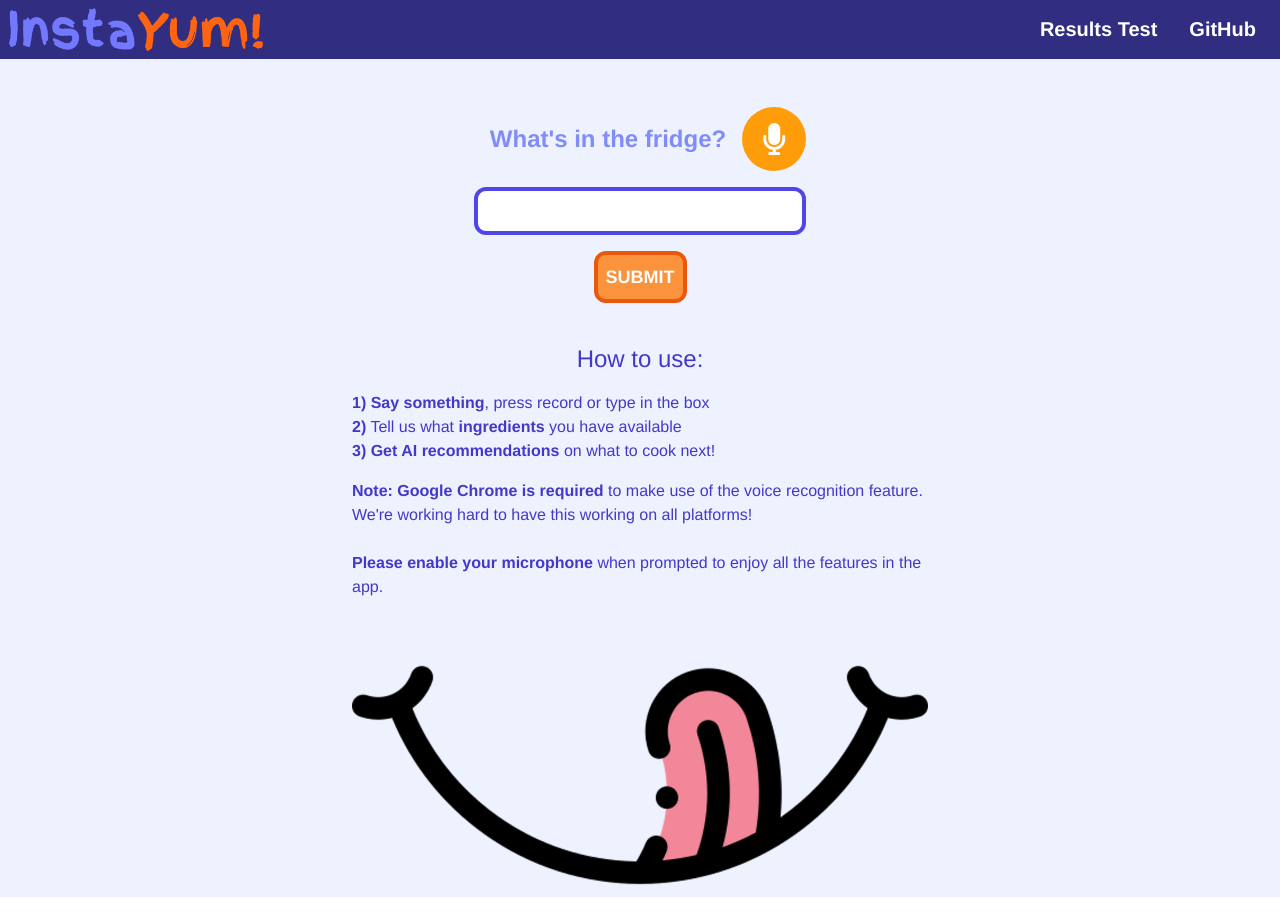
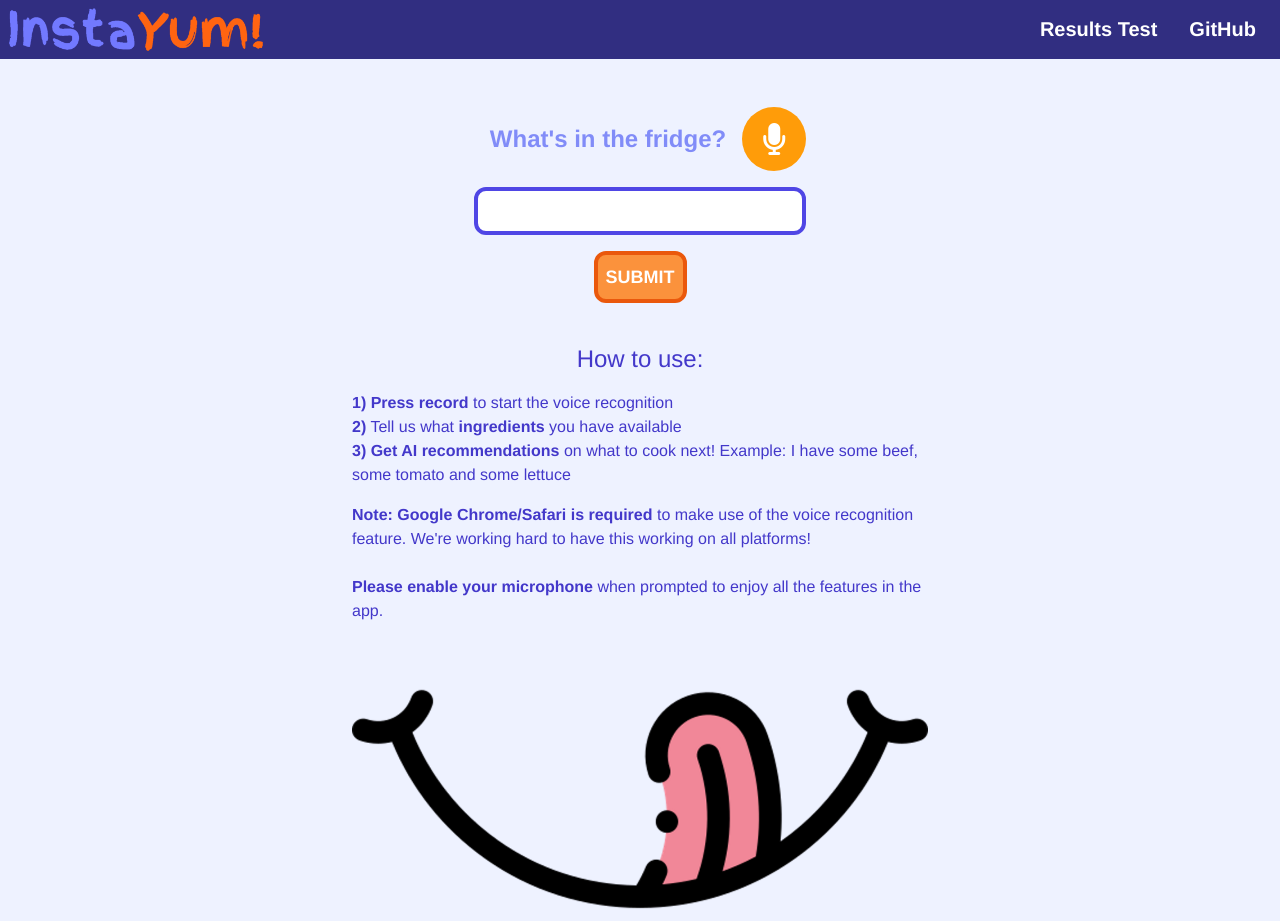
Before and after one commit to jescalada/instayum, a Vue app in the folder instayum-front/: page / in a window 1280 px wide. Before the commit the page ends 897 px from the top, so only its background shows below. Built offline with nearby package versions, Linux system fonts and the light colour scheme.

Commit message:
Update assets

```diff
--- a/instayum-front/index.html
+++ b/instayum-front/index.html
@@ -8,7 +8,7 @@
       href="https://cdnjs.cloudflare.com/ajax/libs/font-awesome/6.4.0/css/all.min.css"
     />
     <meta name="viewport" content="width=device-width, initial-scale=1.0" />
-    <title>Vite App</title>
+    <title>InstaYum</title>
   </head>
   <body>
     <div id="app"></div>
--- a/instayum-front/src/components/landing/LandingHero.vue
+++ b/instayum-front/src/components/landing/LandingHero.vue
@@ -9,13 +9,14 @@ import SearchBox from '../shared/SearchBox.vue'
       <div class="text-indigo-700 max-w-xl">
         <h2 class="mt-6 text-2xl">How to use:</h2>
         <p class="mt-4 mb-4 text-left">
-          <strong>1) Say something</strong>, press record or type in the box<br />
+          <strong>1) Press record</strong> to start the voice recognition<br />
           <strong>2)</strong> Tell us what <strong>ingredients</strong> you have
           available<br />
           <strong>3) Get AI recommendations </strong> on what to cook next!
+          Example: I have some beef, some tomato and some lettuce
         </p>
         <p class="text-left mb-16">
-          <strong>Note: Google Chrome is required</strong> to make use of the
+          <strong>Note: Google Chrome/Safari is required</strong> to make use of the
           voice recognition feature. We're working hard to have this working on
           all platforms!<br /><br /><strong
             >Please enable your microphone</strong
```
Also changed, not shown: 1 other file (tests, documents, lock files or other folders).
